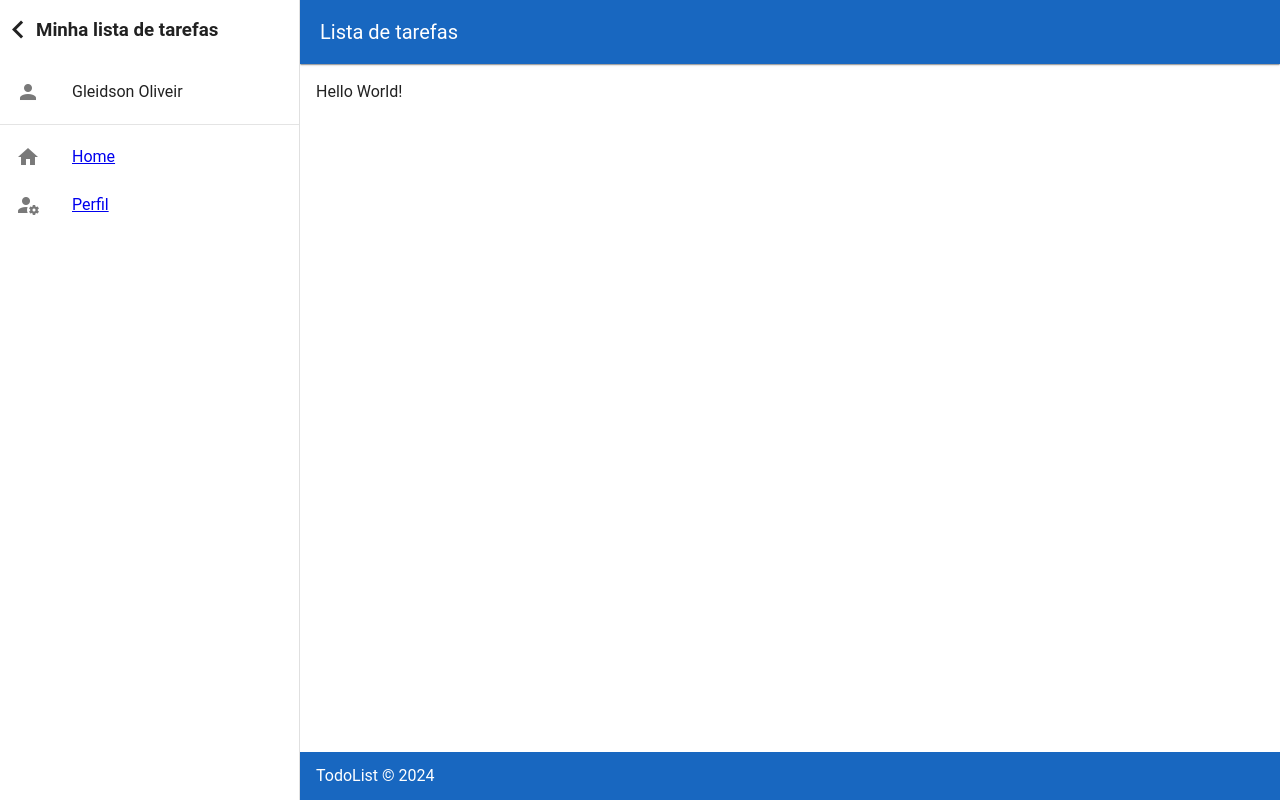
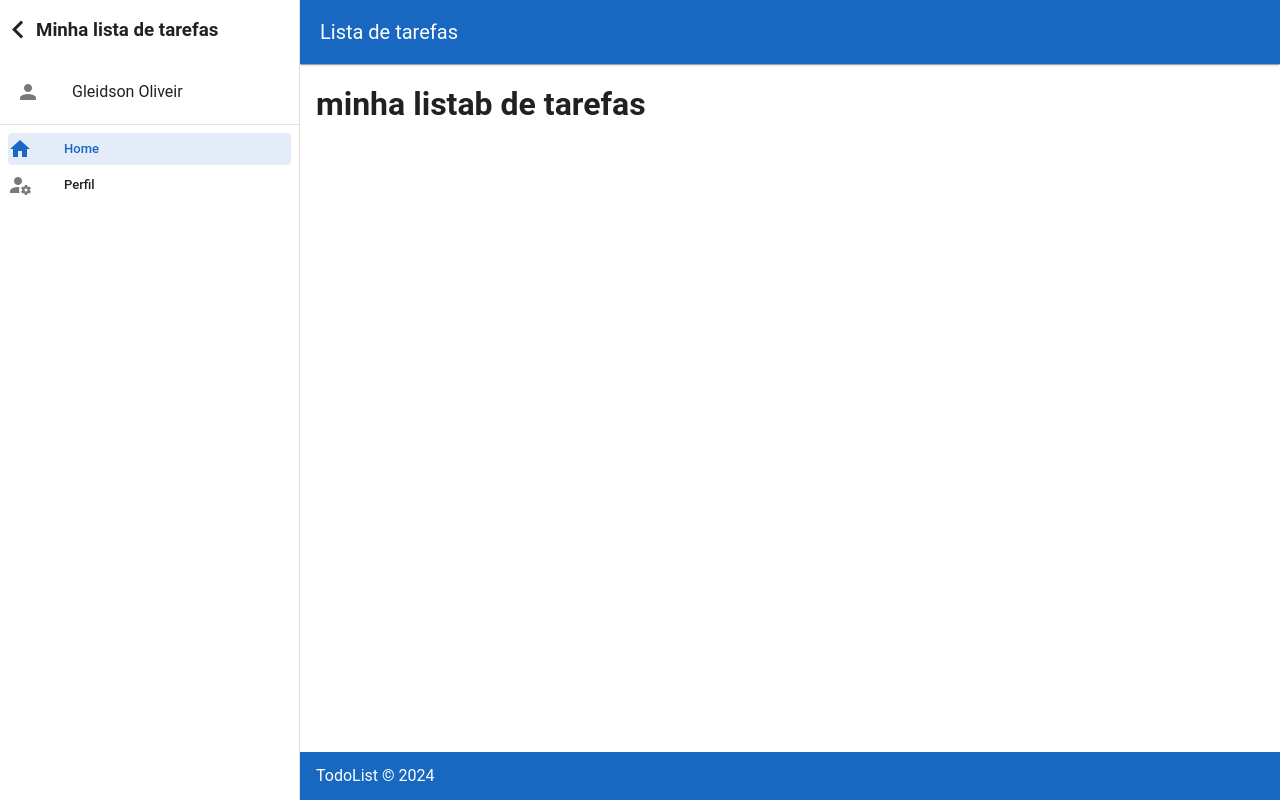
Before and after one commit to Gleidson-Oliver/TodoListOne-vuetify, a Vue app: page / in a window 1280 px wide. Built offline with nearby package versions, Linux system fonts and the light colour scheme.

Commit message:
create page profile and home to todolist

```diff
--- a/index.html
+++ b/index.html
@@ -5,7 +5,7 @@
   <meta charset="UTF-8" />
   <link rel="icon" href="/favicon.ico" />
   <meta name="viewport" content="width=device-width, initial-scale=1.0" />
-  <title>Welcome to Vuetify 3</title>
+  <title>Lista de tarefas</title>
 </head>
 
 <body>
--- a/src/layouts/default.vue
+++ b/src/layouts/default.vue
@@ -38,30 +38,26 @@
       <v-divider></v-divider>
 
       <!-- Menu de navegação com ícones e textos -->
-      <v-list>
-        <v-list-item>
-          <template #prepend>
-              <v-icon title="Home">mdi-home</v-icon>
-          </template>
-          <v-slide-x-transition leave-absolute>
-            <span v-if="!mini">
-              <router-link to="/">Home</router-link>
-            </span>
-        </v-slide-x-transition>
 
-        </v-list-item>
+      <v-list
+          :lines="false"
+          density="compact"
+          nav
+        >
+          <v-list-item
+            v-for="(item, i) in items_links"
+            :key="i"
+            :value="item"
+            color="primary"
+            :to="item.to"
+          >
+            <template v-slot:prepend>
+              <v-icon :icon="item.icon"></v-icon>
+            </template>
 
-        <v-list-item>
-          <template #prepend>
-            <v-icon title="Perfil">mdi-account-cog</v-icon>
-          </template>
-          <v-slide-x-transition leave-absolute>
-            <span v-if="!mini">
-              <router-link to="/profile">Perfil</router-link>
-            </span>
-          </v-slide-x-transition>
-        </v-list-item>
-      </v-list>
+            <v-list-item-title :textContent="item.name"></v-list-item-title>
+          </v-list-item>
+        </v-list>
     </v-navigation-drawer>
 
     <!-- Barra do app -->
@@ -71,7 +67,7 @@
 
     <!-- Conteúdo principal -->
     <v-main>
-      <v-container>Hello World!</v-container>
+      <router-view></router-view>
     </v-main>
 
     <!-- Rodapé -->
@@ -84,6 +80,12 @@
 <script setup>
 import { ref, computed } from 'vue'
 
+const items_links = ref([
+  {name:"Home", to:"/", icon:"mdi-home"},
+  {name:"Perfil", to:"/profile", icon:"mdi-account-cog"},
+
+
+])
 // Controle do drawer (aberto ou fechado)
 const drawer = ref(true)
 // Controle do mini-variant (minimizado ou expandido)
@@ -100,7 +102,21 @@ const toggleMini = () => {
 </script>
 
 <style scoped>
+
+  a, li, p {
+    text-decoration: none;
+    list-style: none;
+    padding: 0;
+    margin:0;
+
+  }
+  a{
+    color:inherit;
+  }
+
+
 .icon-close-drawer {
   cursor: pointer;
 }
+
 </style>
--- a/src/main.js
+++ b/src/main.js
@@ -9,7 +9,6 @@ import { registerPlugins } from '@/plugins'
 
 // Components
 import App from './App.vue'
-
 // Composables
 import { createApp } from 'vue'
 
@@ -17,4 +16,5 @@ const app = createApp(App)
 
 registerPlugins(app)
 
+
 app.mount('#app')
--- a/src/pages/index.vue
+++ b/src/pages/index.vue
@@ -1,7 +1,15 @@
 <template>
-  <h1>Hello word</h1>
+  <v-container fluid>
+    <h1>minha listab de tarefas</h1>
+  </v-container>
 </template>
 
-<script setup>
-  //
+<script>
+export default {
+
+}
 </script>
+
+<style>
+
+</style>
--- /dev/null
+++ b/src/pages/profile.vue
@@ -0,0 +1,28 @@
+<template>
+
+    <!-- Conteúdo principal -->
+      <v-container >
+        <div class="d-flex justify-center">
+          <h1>Meu Perfil</h1>
+        </div>
+        <v-form>
+          <v-text-field v-model="name" label="Nome"></v-text-field>
+          <v-text-field v-model="last_name" label="Sobrenome"></v-text-field>
+          <v-btn color="primary">Salvar</v-btn>
+        </v-form>
+      </v-container>
+
+</template>
+
+<script setup>
+
+import { ref, computed} from 'vue'
+
+
+const name = ref("")
+const last_name = ref("")
+</script>
+
+<style>
+
+</style>
--- a/src/router/index.js
+++ b/src/router/index.js
@@ -13,6 +13,7 @@ const router = createRouter({
   history: createWebHistory(import.meta.env.BASE_URL),
   routes: setupLayouts(routes),
 })
+
 
 // Workaround for https://github.com/vitejs/vite/issues/11804
 router.onError((err, to) => {
```
